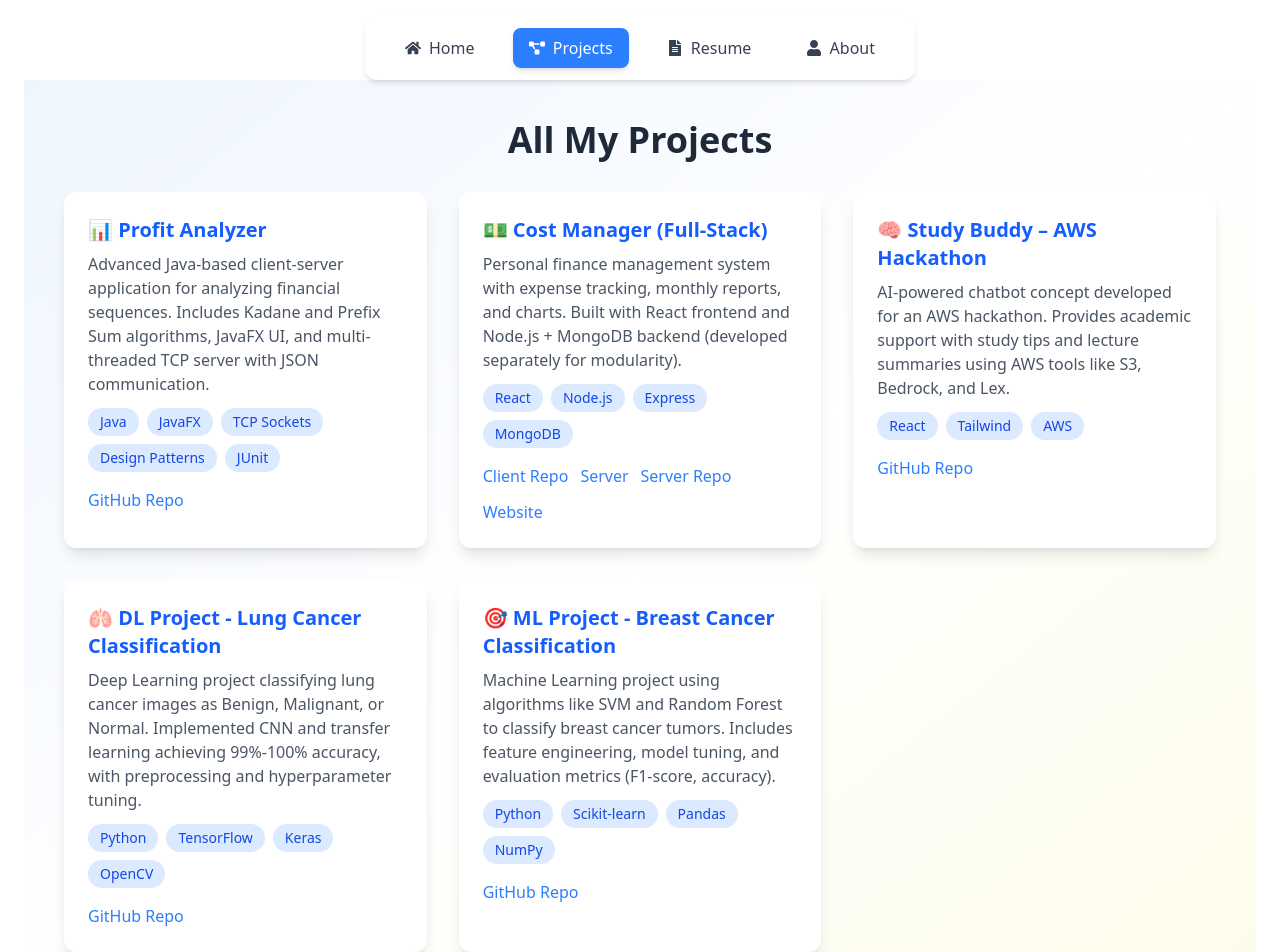
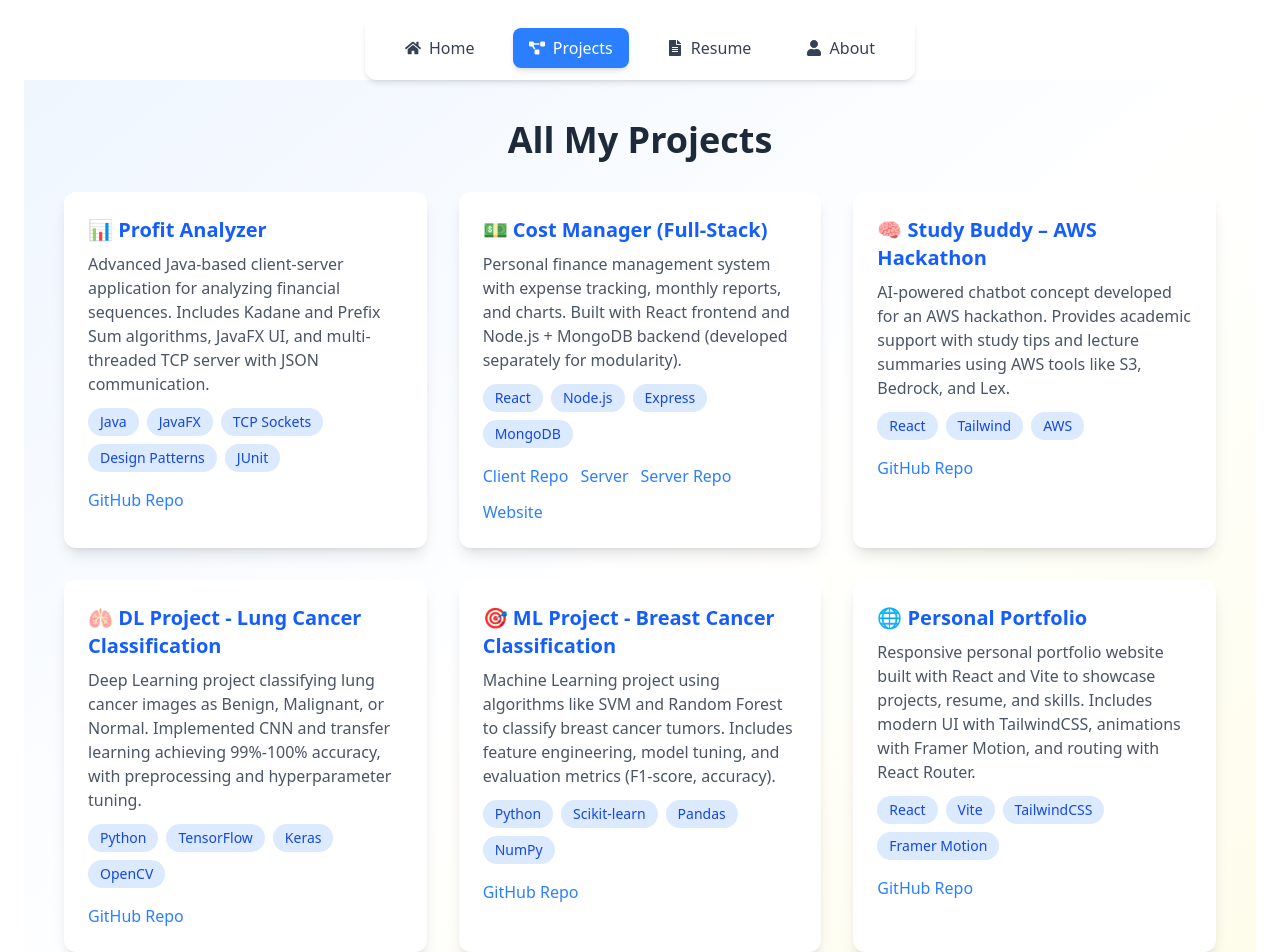
Before and after one commit to NicoleDavidov/Personal-Portfolio, a React (Vite) app: page /projects in a window 1280 px wide. Shown: the top 952 px of the page. Built offline with nearby package versions, Linux system fonts and the light colour scheme.

Commit message:
Initial commit

```diff
--- a/src/pages/Projects.jsx
+++ b/src/pages/Projects.jsx
@@ -8,7 +8,10 @@ export default function Projects() {
         "Advanced Java-based client-server application for analyzing financial sequences. Includes Kadane and Prefix Sum algorithms, JavaFX UI, and multi-threaded TCP server with JSON communication.",
       tech: ["Java", "JavaFX", "TCP Sockets", "Design Patterns", "JUnit"],
       links: [
-        { label: "GitHub Repo", url: "https://github.com/NicoleDavidov/Profit-Analyzer-Advanced-Java-Project" },
+        {
+          label: "GitHub Repo",
+          url: "https://github.com/NicoleDavidov/Profit-Analyzer-Advanced-Java-Project",
+        },
       ],
     },
     {
@@ -29,7 +32,10 @@ export default function Projects() {
         "AI-powered chatbot concept developed for an AWS hackathon. Provides academic support with study tips and lecture summaries using AWS tools like S3, Bedrock, and Lex.",
       tech: ["React", "Tailwind", "AWS"],
       links: [
-        { label: "GitHub Repo", url: "https://github.com/NicoleDavidov/study-buddy-hackathon" },
+        {
+          label: "GitHub Repo",
+          url: "https://github.com/NicoleDavidov/study-buddy-hackathon",
+        },
       ],
     },
     {
@@ -38,7 +44,10 @@ export default function Projects() {
         "Deep Learning project classifying lung cancer images as Benign, Malignant, or Normal. Implemented CNN and transfer learning achieving 99%-100% accuracy, with preprocessing and hyperparameter tuning.",
       tech: ["Python", "TensorFlow", "Keras", "OpenCV"],
       links: [
-        { label: "GitHub Repo", url: "https://github.com/NicoleDavidov/DL_finalProject-Lung_Cancer_Project_DL" },
+        {
+          label: "GitHub Repo",
+          url: "https://github.com/NicoleDavidov/DL_finalProject-Lung_Cancer_Project_DL",
+        },
       ],
     },
     {
@@ -47,7 +56,22 @@ export default function Projects() {
         "Machine Learning project using algorithms like SVM and Random Forest to classify breast cancer tumors. Includes feature engineering, model tuning, and evaluation metrics (F1-score, accuracy).",
       tech: ["Python", "Scikit-learn", "Pandas", "NumPy"],
       links: [
-        { label: "GitHub Repo", url: "https://github.com/NicoleDavidov/Machine-Learning-Breast-Cancer" },
+        {
+          label: "GitHub Repo",
+          url: "https://github.com/NicoleDavidov/Machine-Learning-Breast-Cancer",
+        },
+      ],
+    },
+    {
+      name: "🌐 Personal Portfolio",
+      description:
+        "Responsive personal portfolio website built with React and Vite to showcase projects, resume, and skills. Includes modern UI with TailwindCSS, animations with Framer Motion, and routing with React Router.",
+      tech: ["React", "Vite", "TailwindCSS", "Framer Motion"],
+      links: [
+        {
+          label: "GitHub Repo",
+          url: "https://github.com/NicoleDavidov/Personal-Portfolio",
+        },
       ],
     },
   ];
```
